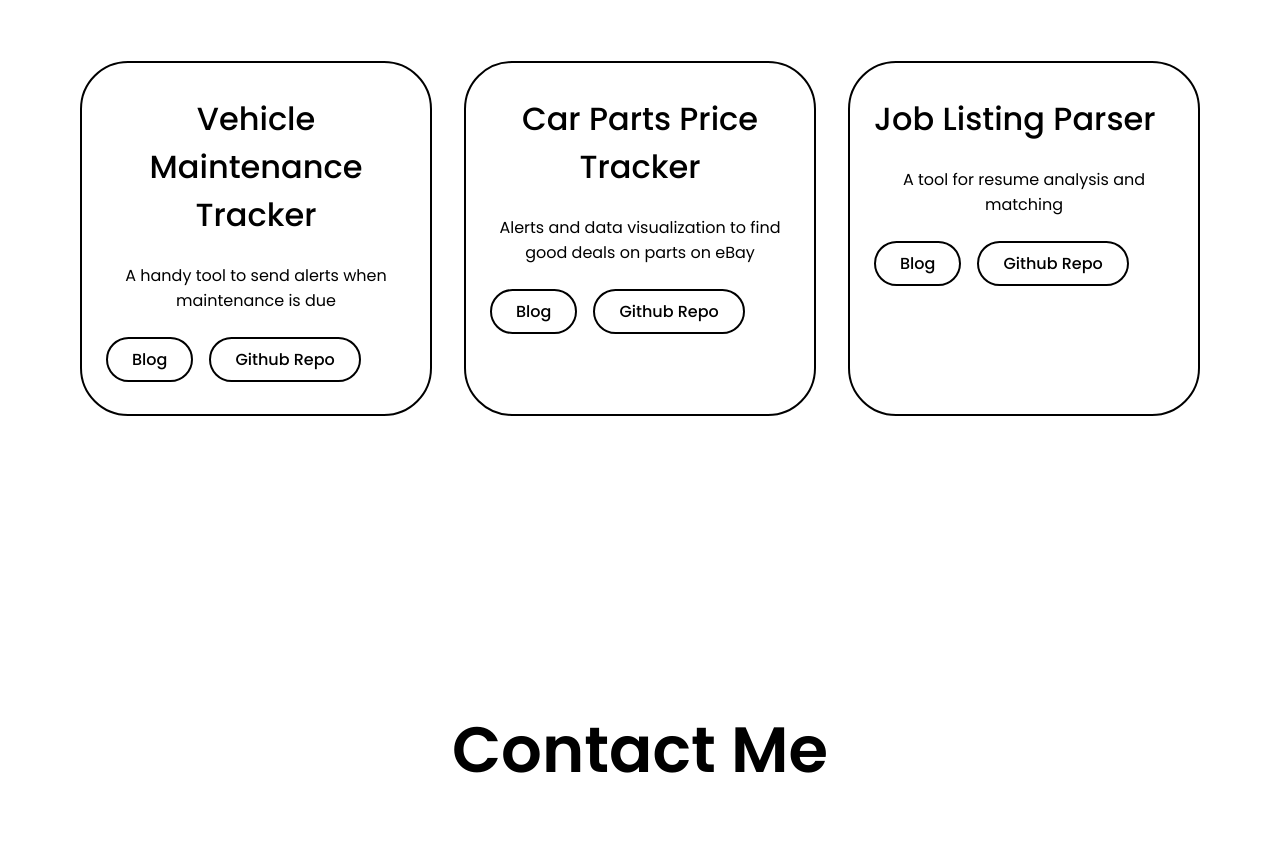
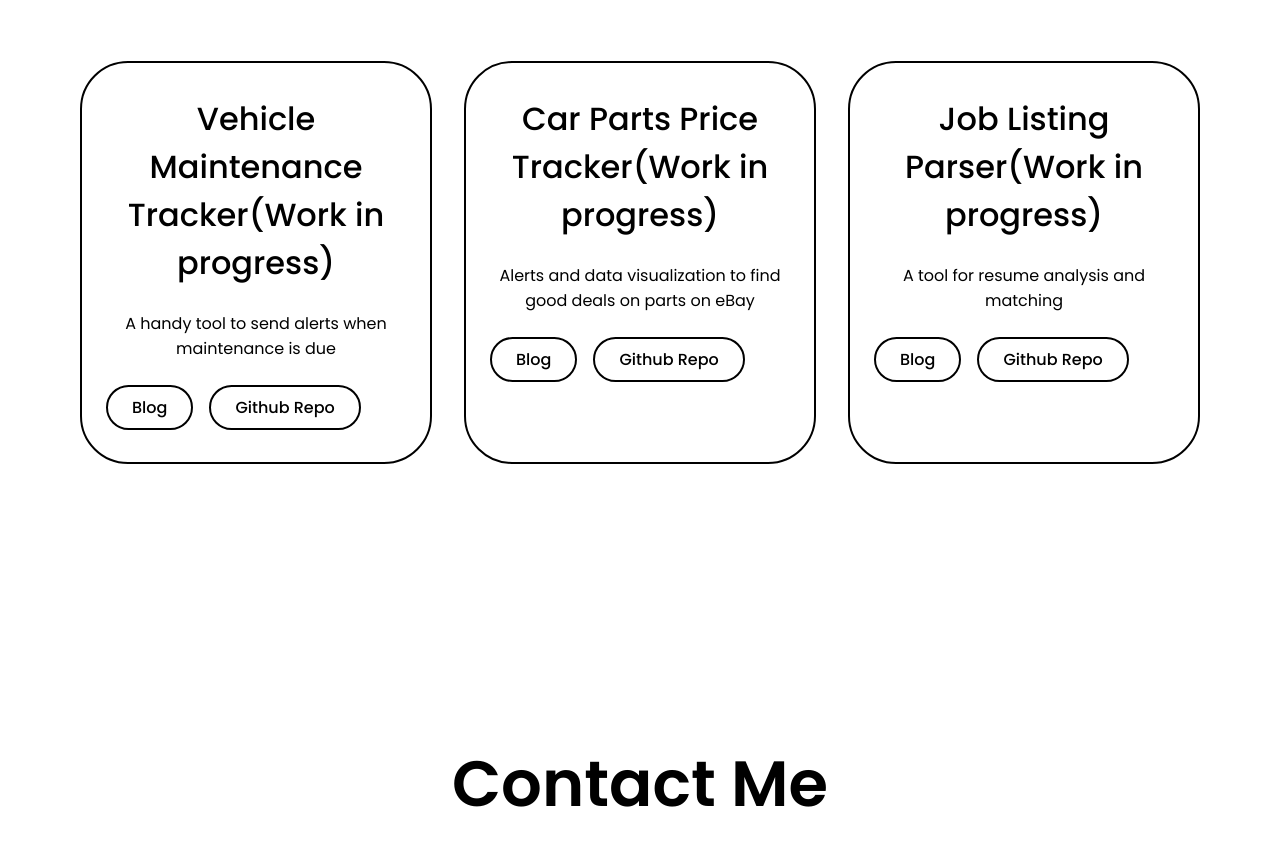
Before and after one commit to mphanhthalath/mphanhthalath.github.io, a plain HTML site: page index.html in a window 1280 px wide. Shown: the part 2287-3129 px from the top of the page. Drawn offline with Linux system fonts and the light colour scheme.

Commit message:
update resume

```diff
--- a/index.html
+++ b/index.html
@@ -118,7 +118,7 @@
 
                 <div class="project-card">
                     <!-- insert photo -->
-                     <h3>Vehicle Maintenance Tracker</h3>
+                     <h3>Vehicle Maintenance Tracker(Work in progress)</h3>
                      <p>A handy tool to send alerts when maintenance is due</p>
                      <div class="btn-group">
                         <div class="btn">Blog</div>
@@ -128,7 +128,7 @@
 
                 <div class="project-card">
                     <!-- insert photo -->
-                     <h3>Car Parts Price Tracker</h3>
+                     <h3>Car Parts Price Tracker(Work in progress)</h3>
                      <p>Alerts and data visualization to find good deals on parts on eBay</p>
                      <div class="btn-group">
                         <div class="btn">Blog</div>
@@ -138,7 +138,7 @@
 
                 <div class="project-card">
                     <!-- insert photo -->
-                     <h3>Job Listing Parser</h3>
+                     <h3>Job Listing Parser(Work in progress)</h3>
                      <p>A tool for resume analysis and matching</p>
                      <div class="btn-group">
                         <div class="btn">Blog</div>
```
Also changed, not shown: 2 other files.
